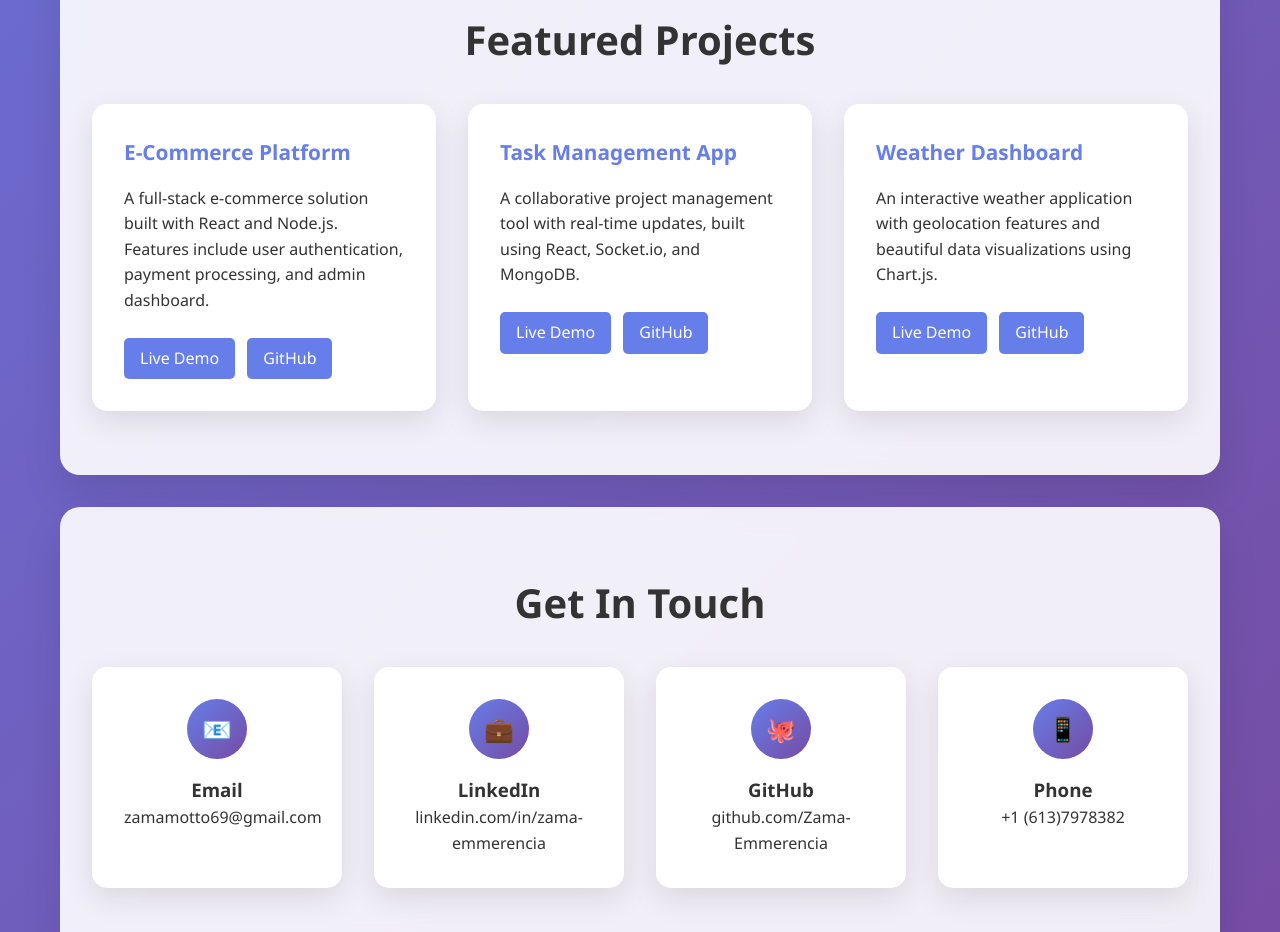
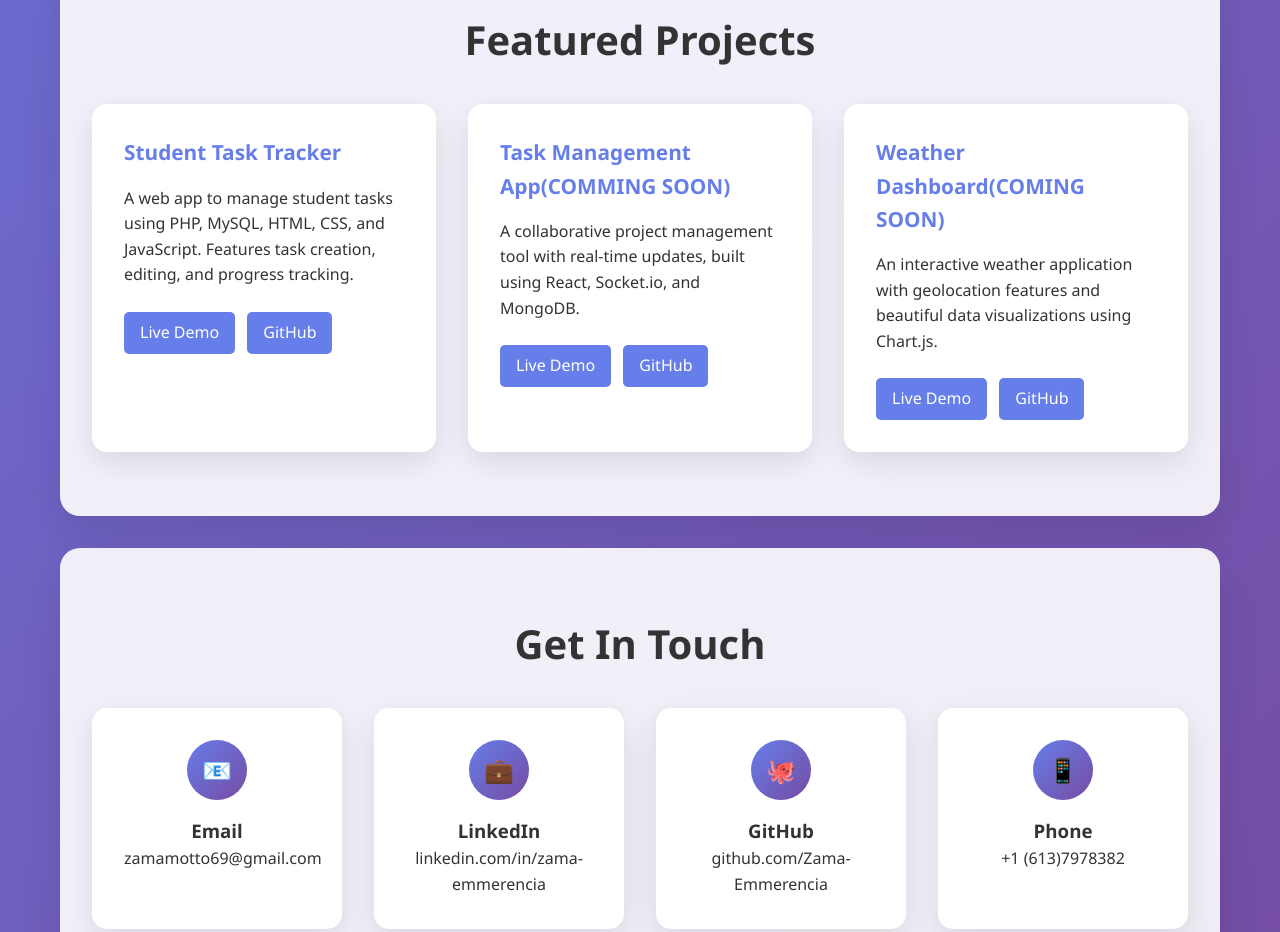
Before and after one commit to Zama-Emmerencia/My-Portfolio, a plain HTML site: page index.html in a window 1280 px wide. Shown: the part 1480-2412 px from the top of the page. Drawn offline with Linux system fonts and the light colour scheme.

Commit message:
Update index.html
EDITED

```diff
--- a/index.html
+++ b/index.html
@@ -386,16 +386,16 @@
             <h2>Featured Projects</h2>
             <div class="projects-grid">
                 <div class="project-card">
-                    <h3>E-Commerce Platform</h3>
-                    <p>A full-stack e-commerce solution built with React and Node.js. Features include user authentication, payment processing, and admin dashboard.</p>
+                    <h3>Student Task Tracker</h3>
+                    <p>A web app to manage student tasks using PHP, MySQL, HTML, CSS, and JavaScript. Features task creation, editing, and progress tracking.</p>
                     <div class="project-links">
-                        <a href="#" target="_blank">Live Demo</a>
-                        <a href="#" target="_blank">GitHub</a>
+                       <a href="https://zama-emmerencia.github.io/Student-Task-Tracker/" target="_blank">Live Demo</a>
+                        <a href="https://github.com/Zama-Emmerencia/Student-Task-Tracker" target="_blank">GitHub</a>
                     </div>
                 </div>
 
                 <div class="project-card">
-                    <h3>Task Management App</h3>
+                    <h3>Task Management App(COMMING SOON)</h3>
                     <p>A collaborative project management tool with real-time updates, built using React, Socket.io, and MongoDB.</p>
                     <div class="project-links">
                         <a href="#" target="_blank">Live Demo</a>
@@ -404,7 +404,7 @@
                 </div>
 
                 <div class="project-card">
-                    <h3>Weather Dashboard</h3>
+                    <h3>Weather Dashboard(COMING SOON)</h3>
                     <p>An interactive weather application with geolocation features and beautiful data visualizations using Chart.js.</p>
                     <div class="project-links">
                         <a href="#" target="_blank">Live Demo</a>
```
